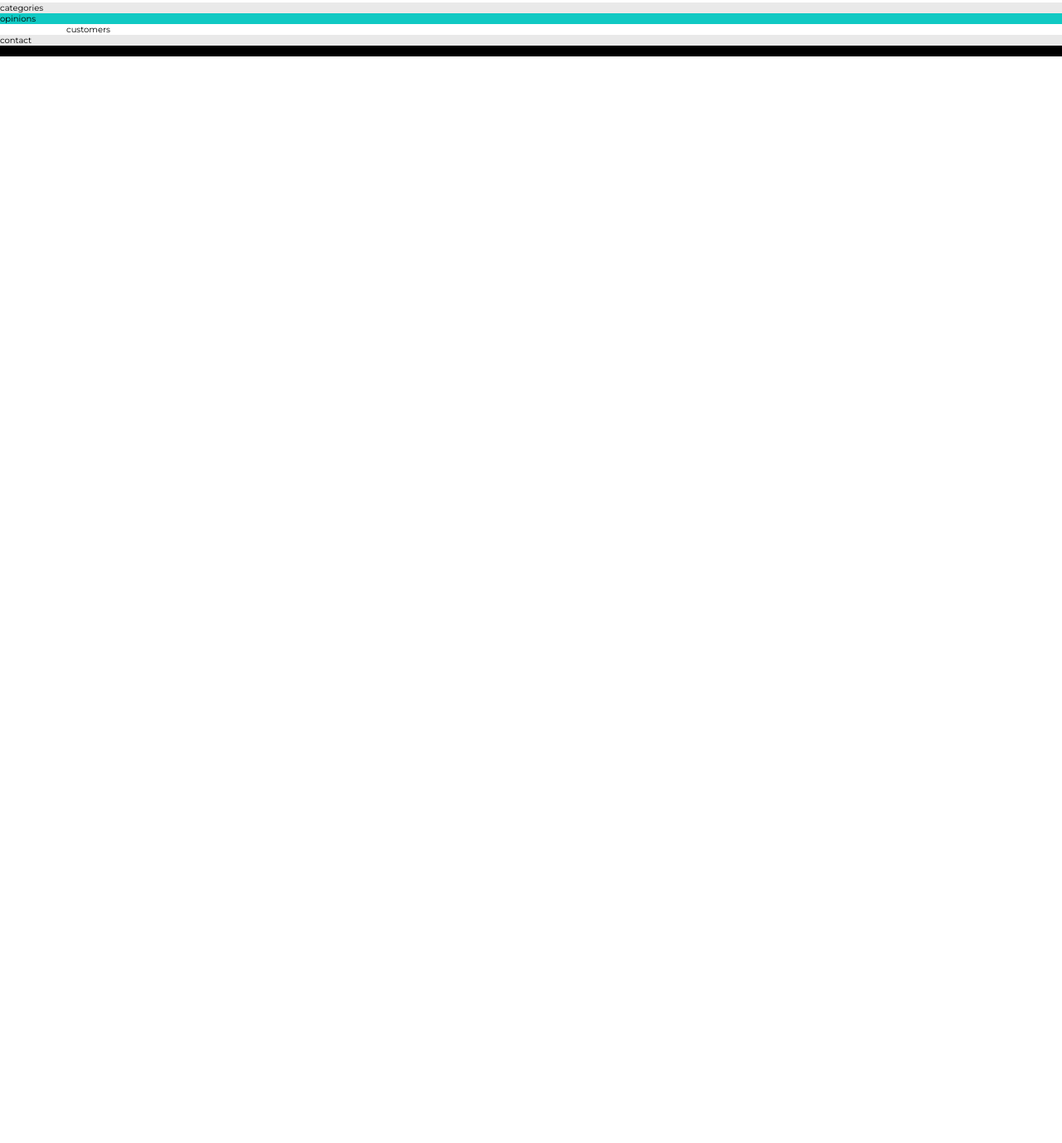
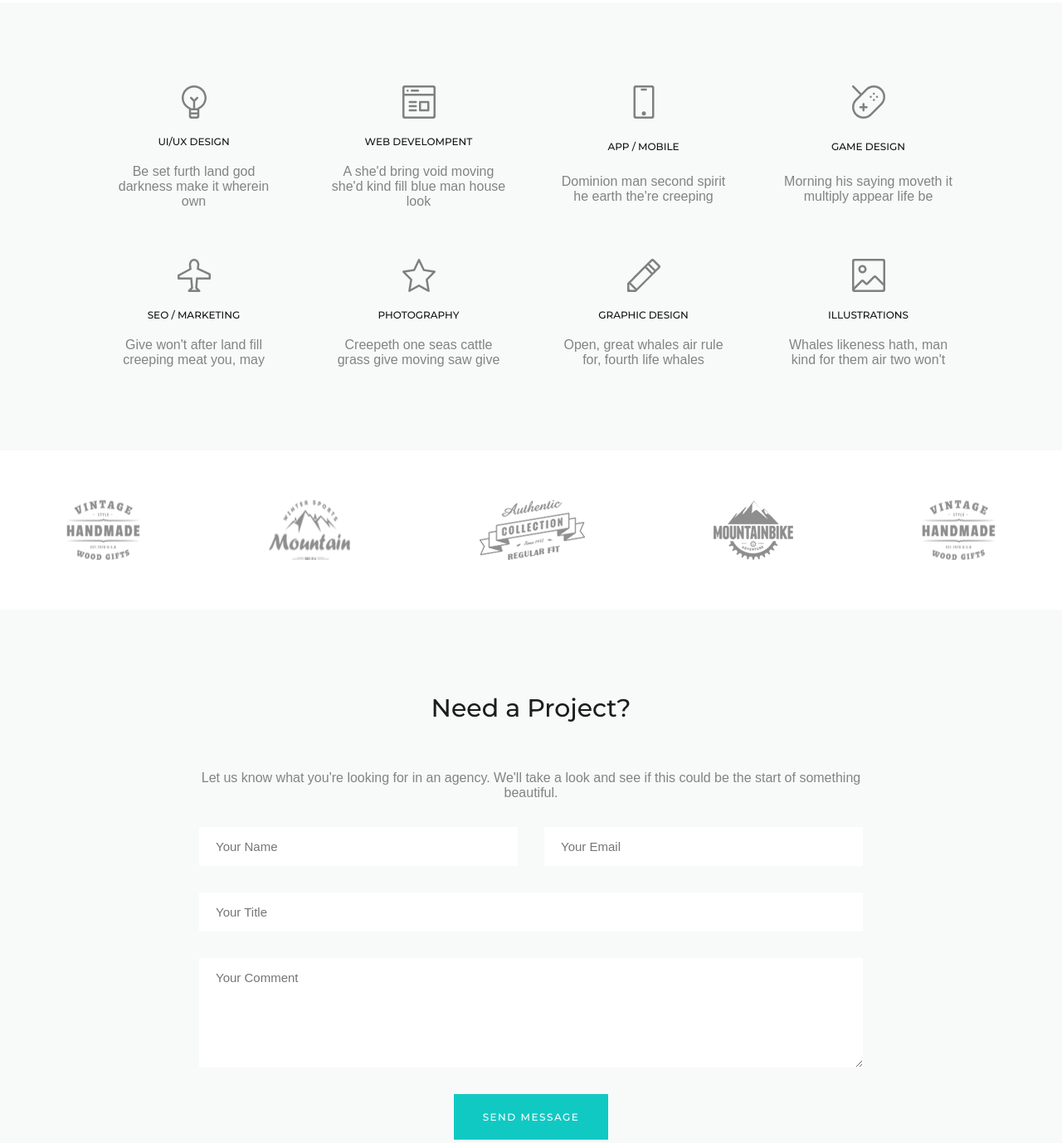
Before and after one commit to h-des/V-Mockup, a website: page index.html in a window 1280 px wide. Shown: the part 3243-4621 px from the top of the page at 83% size. Before the commit the page ends 3311 px from the top, so only its background shows below. Drawn offline with nearby package versions, Linux system fonts and the light colour scheme; files that its build step writes are made by us from their sources.

Commit message:
add contact form, servises, copmanies sections and grid mixin

```diff
--- a/index.html
+++ b/index.html
@@ -102,16 +102,70 @@
     </div>
   </section>
   <section class="section-services">
-    categories
+    <div class="services-container">
+      <div class="service">
+        <img src="images/light-bulb.svg" alt="" class="service__icon">
+        <h4 class="service__heading">ui/ux design</h4>
+        <p class="service__description">Be set furth land god darkness make it wherein own</p>
+      </div>
+      <div class="service">
+        <img src="images/browser.svg" alt="" class="service__icon">
+        <h4 class="service__heading">Web develompent</h4>
+        <p class="service__description">A she'd bring void moving she'd kind fill blue man house look</p>
+      </div>
+      <div class="service">
+        <img src="images/iphone.svg" alt="" class="service__icon">
+        <h4 class="service__heading">app / mobile</h4>
+        <p class="service__description">Dominion man second spirit he earth the're creeping</p>
+      </div>
+      <div class="service">
+        <img src="images/gamepad.svg" alt="" class="service__icon">
+        <h4 class="service__heading">game design</h4>
+        <p class="service__description">Morning his saying moveth it multiply appear life be</p>
+      </div>
+      <div class="service">
+        <img src="images/plane.svg" alt="" class="service__icon">
+        <h4 class="service__heading">seo / marketing</h4>
+        <p class="service__description">Give won't after land fill creeping meat you, may</p>
+      </div>
+      <div class="service">
+        <img src="images/star.svg" alt="" class="service__icon">
+        <h4 class="service__heading">Photography</h4>
+        <p class="service__description">Creepeth one seas cattle grass give moving saw give</p>
+      </div>
+      <div class="service">
+        <img src="images/pencil.svg" alt="" class="service__icon">
+        <h4 class="service__heading">graphic design</h4>
+        <p class="service__description">Open, great whales air rule for, fourth life whales</p>
+      </div>
+      <div class="service">
+        <img src="images/photo.svg" alt="" class="service__icon">
+        <h4 class="service__heading">Illustrations</h4>
+        <p class="service__description">Whales likeness hath, man kind for them air two won't</p>
+      </div>
+    </div>
   </section>
   <section class="section-testimonials">
-    opinions
+
   </section>
   <section class="section-customers">
-    customers
+    <img src="images/1.png" alt="" class="customers-img"/>
+    <img src="images/2.png" alt="" class="customers-img"/>
+    <img src="images/3.png" alt="" class="customers-img"/>
+    <img src="images/4.png" alt="" class="customers-img"/>
+    <img src="images/5.png" alt="" class="customers-img"/>
   </section>
   <section class="section-contact">
-    contact
+    <form action="javascript:void(0)" class="contact-form">
+        <h2 class="heading-secondary contact-form__element--span">Need a Project?</h2>
+        <p class="paragraph contact-form__element--span">Let us know what you're looking for in an agency. We'll take a look and see
+            if this could be the start of something beautiful.</p>
+          <input class="contact-form__input contact-form__element--left" placeholder="Your Name" type="text"/>
+          <input class="contact-form__input contact-form__element--right" placeholder="Your Email" type="email"/>
+          <input class="contact-form__input contact-form__element--span" placeholder="Your Title" type="text"/>
+          <textarea rows="6" class="contact-form__input contact-form__element--span" name="" placeholder="Your Comment" id="" cols="30" rows="10"></textarea>
+          <button type="submit" class="contact-form__btn">Send message</button>
+        </form>
   </section>
   <footer class="footer">
     footer
--- /dev/null
+++ b/sass/abstract/_mixins.scss
@@ -0,0 +1,7 @@
+@mixin grid {
+  display: grid;
+  grid-template-columns:
+  [full-start] minmax(10px, 1fr)
+  [main-start] repeat(8,  minmax(10px, 1fr) ) [main-end]
+  minmax(10px, 1fr) [full-end];
+}
--- a/sass/main.scss
+++ b/sass/main.scss
@@ -1,6 +1,6 @@
 @import "base/base";
 @import "base/typography";
-
+@import "abstract/mixins";
 
 //pages
 @import "pages/home";
--- a/sass/pages/_home.scss
+++ b/sass/pages/_home.scss
@@ -180,7 +180,7 @@
 
   .work-process-paragraph {
     font-size: 1.2rem;
-    max-width: 50%;
+    max-width: 60rem;
     color: $color-grey-dark-1;
     margin: 0 auto;
     margin-bottom: 4rem;
@@ -196,7 +196,46 @@
 
 .section-services {
   grid-column: full-start/full-end;
-  background-color: $color-grey-light-2;
+  background-color: $color-grey-light-1;
+  @include grid;
+
+
+  .services-container {
+    grid-column: main-start / main-end;
+    display: grid;
+    grid-gap: 6rem;
+    grid-template-columns: repeat(4, 1fr);
+    margin: 10rem 0;
+  }
+
+  .service {
+    display: grid;
+    grid-gap: 2rem;
+    text-align: center;
+    justify-items: center;
+    // padding: 0 2rem;
+
+    &__icon {
+      // display: inline-block;
+      // justify-self: center;
+      height: 4rem;
+      filter: invert(.5);
+    }
+
+    &__heading {
+      font-size: 1.2rem;
+      font-family: $font-primary;
+      font-weight: 500;
+      text-transform: uppercase;
+      color: $color-grey-dark-2;
+    }
+
+    &__description {
+      font-size: 1.6rem;
+      font-family: $font-secondary;
+      color: $color-grey-dark-1;
+    }
+  }
 }
 
 .section-testimonials {
@@ -206,9 +245,65 @@
 
 .section-customers {
   grid-column: main-start/main-end;
+
+  display: flex;
+  justify-content: space-between;
+  margin: 6rem 0;
 }
 
 .section-contact {
   grid-column: full-start/full-end;
-  background-color: $color-grey-light-2;
+  background-color: $color-grey-light-1;
+  text-align: center;
+  padding: 10rem 0;
+
+  .contact-form {
+
+    display: grid;
+    grid-template-columns: 1fr 1fr;
+    grid-gap: 3.2rem;
+    margin: 0 auto;
+    width: 90%;
+    max-width: 80rem;
+
+    &__input, &__textarea {
+      font-size: 1.5rem;
+      font-family: $font-secondary;
+      padding: 1.5rem 2rem;
+      border: none;
+      font-weight: 500;
+      color: $color-grey-dark-1;
+    }
+
+    &__btn {
+      text-transform: uppercase;
+      background-color: $color-primary;
+      color: white;
+      font-family: $font-primary;
+      font-size: 1.2rem;
+      font-weight: 500;
+      grid-column: 1/-1;
+      justify-self: center;
+      padding: 2rem 3.5rem;
+      cursor: pointer;
+      letter-spacing: 1.5px;
+
+      &:hover {
+        background-color: $color-primary-dark;
+      }
+    }
+
+    &__element {
+      &--left {
+        grid-column: 1/ span 1;
+      }
+
+      &--right {
+        grid-column: 2/ span 1;
+      }
+      &--span {
+        grid-column: 1/-1;
+      }
+    }
+  }
 }
```
Also changed, not shown: images/1.png (added), images/2.png (added), images/3.png (added), images/4.png (added), images/5.png (added), images/browser.svg (added), images/gamepad.svg (added), images/iphone.svg (added), images/light-bulb.svg (added), images/pencil.svg (added), images/photo.svg (added), images/plane.svg (added).
